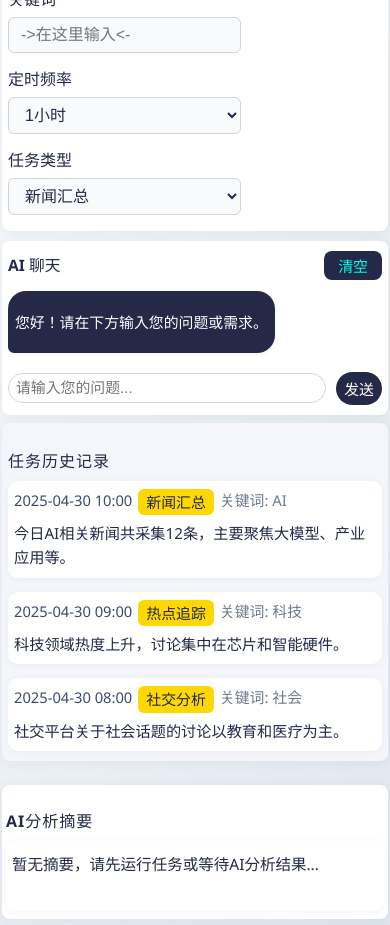
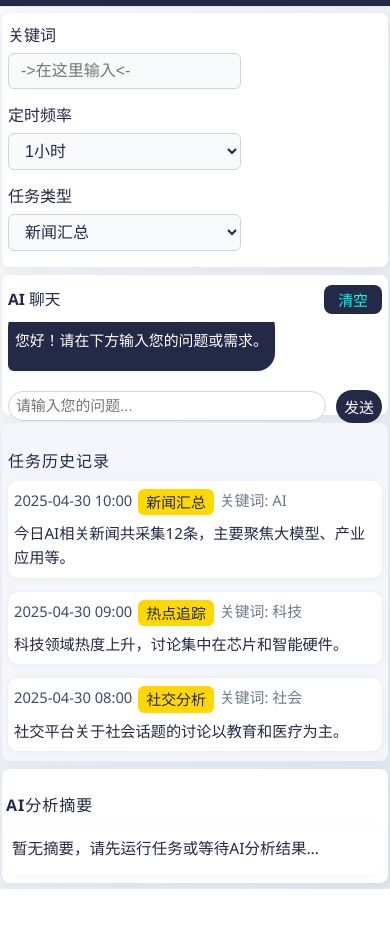
Before and after one commit to Ebotian/jobtry1, a React (Vite) app in the folder frontend/: page / in a window 390 px wide. After the commit the page ends 889 px from the top, so only its background shows below. Built offline with nearby package versions, Linux system fonts and the light colour scheme.

Commit message:
前端页面简化

```diff
--- a/frontend/src/components/chat/ChatContainer.css
+++ b/frontend/src/components/chat/ChatContainer.css
@@ -1,13 +1,19 @@
 /* ChatContainer.css */
+.chat-container {
+  display: flex;
+  flex-direction: column;
+  height: 100%;
+  /* 让 chat-root 能填充整个 chat-container */
+}
+
 .chat-root {
   display: flex;
   flex-direction: column;
-  height: auto;
-  /* 原为100%，改为自适应 */
-  min-height: 150px;
-  /* 适当减小最小高度 */
+  flex: 1 1 0;
+  /* 允许自适应填充父容器 */
+  min-height: 0;
+  height: 100%;
   background: transparent;
-  /* 关键：确保父容器撑满可用空间 */
 }
 
 .chat-header {
@@ -111,6 +117,7 @@
   outline: none;
   background: #fff;
   transition: border 0.2s;
+  color: #232946; /* 你想要的字体颜色 */
 }
 
 .chat-input:focus {
--- a/frontend/src/components/chat/ChatContainer.jsx
+++ b/frontend/src/components/chat/ChatContainer.jsx
@@ -23,24 +23,23 @@ const ChatContainer = ({ config, onConfigChange }) => {
 
   const handleSend = async () => {
     if (!input.trim()) return;
-    setMessages(prev => [
-      ...prev,
-      { role: 'user', text: input }
-    ]);
-      // NLP解析
     const nlpResult = parseConfigCommand(input);
     if (nlpResult && onConfigChange) {
       onConfigChange({ ...config, [nlpResult.field]: nlpResult.value });
       setMessages(prev => [
         ...prev,
+        { role: 'user', text: input },
         { role: 'ai', text: `已将${nlpResult.field}设置为${nlpResult.value}` }
       ]);
       setInput('');
       return;
     }
+    setMessages(prev => [
+      ...prev,
+      { role: 'user', text: input }
+    ]);
     setInput('');
     try {
-      // 假设任务ID为 'default'，可根据实际情况调整
       const result = await taskService.getTaskResult('default');
       setMessages(prev => [
         ...prev,
--- a/frontend/src/components/layout/MainLayout.css
+++ b/frontend/src/components/layout/MainLayout.css
@@ -1,4 +1,11 @@
 /* MainLayout.css */
+
+/* 全局或父级确保 box-sizing */
+*,
+*::before,
+*::after {
+  box-sizing: border-box;
+}
 
 /* 主布局容器 */
 .main-layout {
@@ -26,14 +33,16 @@
   flex: 1;
   display: flex;
   flex-direction: column;
-  padding: 32px 32px 24px 32px;
+  padding: 32px;
+  /* 统一内边距 */
   overflow-y: auto;
   min-width: 0;
+  gap: 24px;
+  /* 使用 gap 控制 section 间距 */
 }
 
 /* 顶部参数面板 */
 .control-panel {
-  margin-bottom: 24px;
   background: #fff;
   border-radius: 12px;
   box-shadow: 0 2px 12px rgba(44, 62, 80, 0.07);
@@ -47,42 +56,34 @@
 .chat-summary {
   display: flex;
   gap: 24px;
-  margin-bottom: 24px;
 }
 
-.chat-container {
-  flex: 2;
+.chat-container,
+.history-panel,
+.summary-area {
   background: #fff;
   border-radius: 12px;
   box-shadow: 0 2px 12px rgba(44, 62, 80, 0.07);
   padding: 24px 20px;
+  /* 统一内边距 */
   min-width: 0;
   display: flex;
   flex-direction: column;
 }
 
+.chat-container {
+  flex: 2;
+}
+
 .history-panel {
   flex: 1;
   background: #f4f6fb;
-  border-radius: 12px;
+  /* 保持原有背景色 */
   box-shadow: 0 2px 12px rgba(44, 62, 80, 0.05);
-  padding: 24px 20px;
-  min-width: 0;
-  display: flex;
-  flex-direction: column;
 }
 
 /* 摘要区域 */
-.summary-area {
-  margin-top: 0;
-  background: #fff;
-  border-radius: 12px;
-  box-shadow: 0 2px 12px rgba(44, 62, 80, 0.07);
-  padding: 24px 20px;
-  min-width: 0;
-  display: flex;
-  flex-direction: column;
-}
+.summary-area {}
 
 /* 移除可视化相关样式 */
 .charts-history,
@@ -107,6 +108,8 @@
 
   .content {
     padding: 12px 4px;
+    gap: 12px;
+    /* 调整竖屏间距 */
   }
 
   .chat-summary {
@@ -116,7 +119,6 @@
 
   .summary-area {
     order: 2;
-    margin-top: 0;
     padding: 10px 6px;
     border-radius: 8px;
     font-size: 15px;
@@ -149,19 +151,20 @@
 
   .content {
     padding: 6px 2px;
+    gap: 8px;
+    /* 调整小屏间距 */
   }
 
   .control-panel,
   .chat-container,
-  .history-panel {
+  .history-panel,
+  .summary-area {
     padding: 10px 6px;
     border-radius: 8px;
     font-size: 15px;
   }
 
-  .control-panel {
-    margin-bottom: 10px;
-  }
+  .control-panel {}
 
   .chat-summary {
     flex-direction: column;
@@ -170,7 +173,6 @@
 
   .summary-area {
     padding: 8px 4px;
-    border-radius: 8px;
     font-size: 14px;
   }
 }
```
Also changed, not shown: frontend/src/components/charts/ChartContainer.css (deleted, +0 -111 lines), frontend/src/components/charts/ChartContainer.jsx (deleted, +0 -36 lines). Lines whose indentation alone changed are shown as unchanged.
